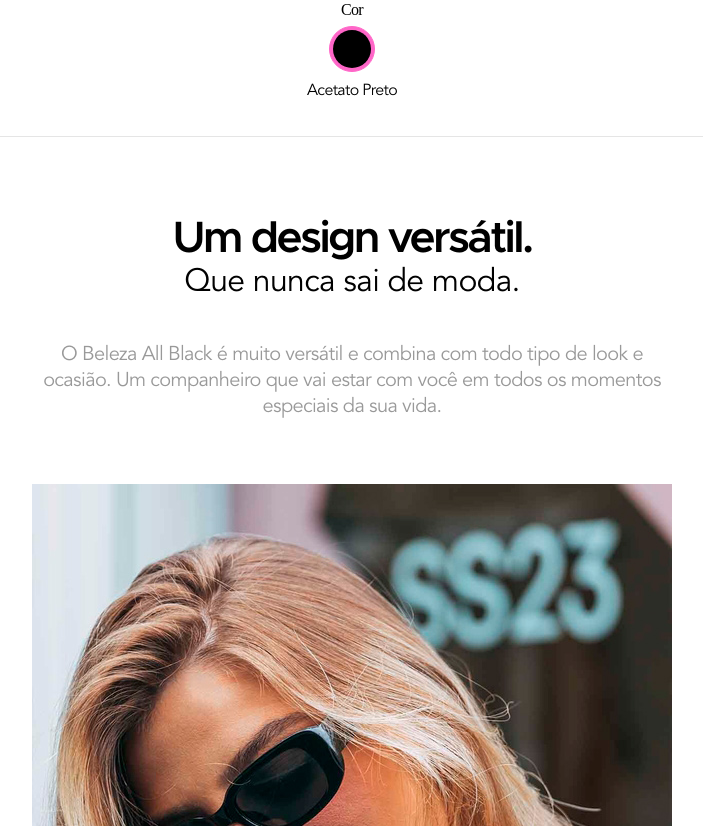
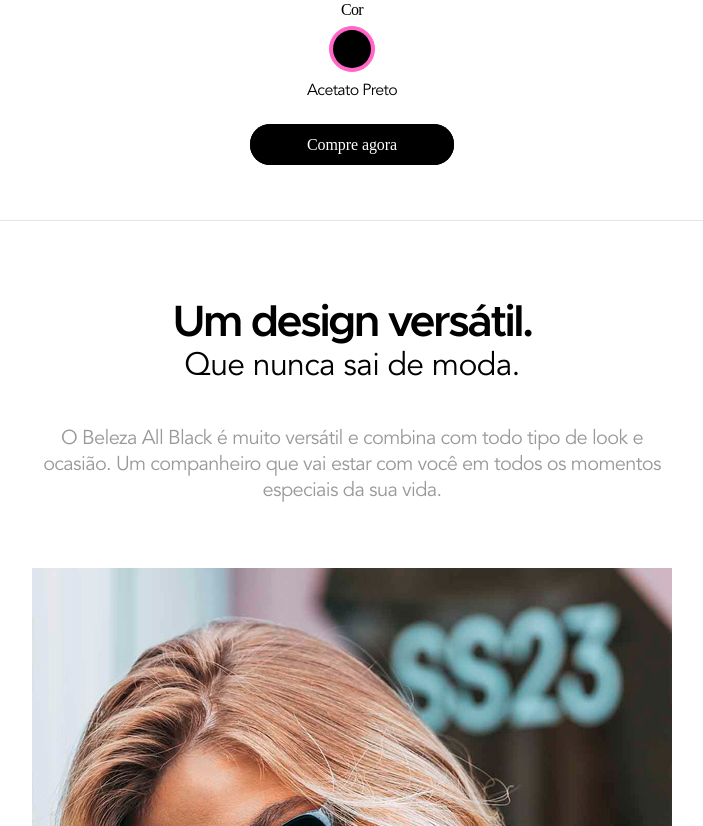
Before and after one commit to renzi-fidele-frontend/BelezaShop, a React (Vite) app: page /oculos-beleza in a window 1280 px wide. Shown: the part 1120-1946 px from the top of the page, without its empty margins (288-991 px from the left). Built offline with nearby package versions, Linux system fonts and the light colour scheme; a web font is replaced by a local one.

Commit message:
terminado

```diff
--- a/src/Pages/Comprar/Comprar.jsx
+++ b/src/Pages/Comprar/Comprar.jsx
@@ -27,7 +27,7 @@ const Comprar = () => {
                <Galeria2 />
             </div>
             <div id={styles.right}>
-               <h3 className={estiloBeleza.tit2}>Poucas unidades em stock</h3>
+               <h3 className={estiloBeleza.tit2}>Poucas unidades em estoque</h3>
                <h5>Cor</h5>
                <p>- {cor}</p>
                {/*Opções */}
--- a/src/Pages/Comprar/Comprar.module.css
+++ b/src/Pages/Comprar/Comprar.module.css
@@ -82,6 +82,8 @@
 .buyBtn {
    margin-top: 1em;
 }
+
+
 
 #baixo {
    margin-top: 4em;
--- a/src/Pages/OculosBeleza/OculosBeleza.jsx
+++ b/src/Pages/OculosBeleza/OculosBeleza.jsx
@@ -5,7 +5,7 @@ import mulher1 from "../../assets/realwomen1.jpg";
 import mulher2 from "../../assets/realwomen.jpg";
 import fotonova from "../../assets/ocs.jpg";
 import star from "../../assets/star.svg";
-import amostras from "../../assets/deps.jpg"
+import amostras from "../../assets/deps.jpg";
 
 import { Link, useLocation } from "react-router-dom";
 import Swiper3d from "../../Components/Swiper3d/Swiper3d";
@@ -41,7 +41,7 @@ const OculosBeleza = () => {
                </div>
 
                <h4>Cor</h4>
-               <div id={styles.opcoes}>
+               <div style={{ marginBottom: "4em" }} id={styles.opcoes}>
                   <p
                      ref={btn1}
                      id={styles.produto1}
@@ -65,6 +65,11 @@ const OculosBeleza = () => {
                   >
                      <span></span>
                   </p> */}
+               </div>
+               <div style={{ textAlign: "center !important" }}>
+                  <a id={estiloHome.buyBtn} className={styles.cimaBtn} href="https://seguro.belezanosolhos.com.br/r/QK0BGZ7IO2">
+                     Compre agora
+                  </a>
                </div>
             </div>
 
@@ -104,7 +109,7 @@ const OculosBeleza = () => {
                   quedas e riscos.
                </p>
                <div id={styles.ftNova} className={styles.imgCont}>
-                  <img  src={fotonova} alt="" />
+                  <img src={fotonova} alt="" />
                </div>
             </div>
 
--- a/src/Pages/OculosBeleza/OculosBeleza.module.css
+++ b/src/Pages/OculosBeleza/OculosBeleza.module.css
@@ -82,6 +82,10 @@
    position: absolute;
    padding: 19px;
    border-radius: 50%;
+}
+
+.cimaBtn {
+
 }
 
 #imgsCont {
```
